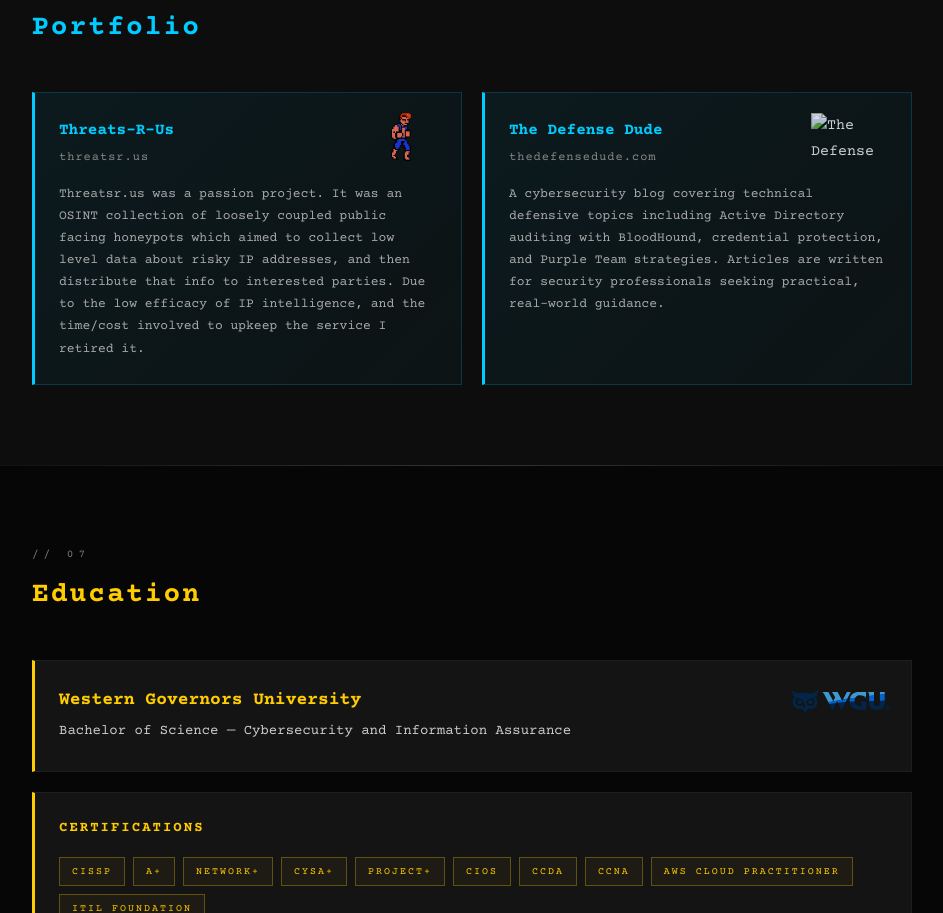
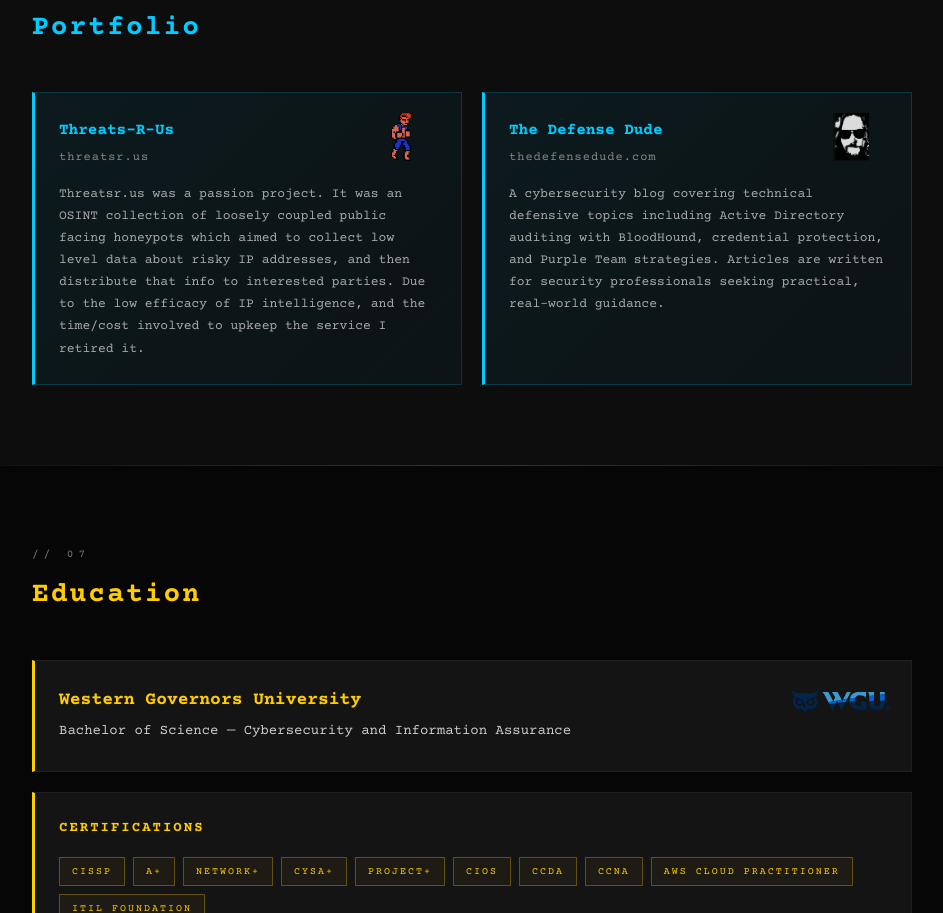
Before and after one commit to johnlockie/johnlockie.github.io, a plain HTML site: page index.html in a window 1280 px wide. Shown: the part 7287-8200 px from the top of the page, without its empty margins (168-1111 px from the left). Drawn offline with nearby package versions, Linux system fonts and the light colour scheme.

Commit message:
Fix Defense Dude logo to use correct image file

```diff
--- a/index.html
+++ b/index.html
@@ -1546,7 +1546,7 @@
     </div>
 
     <div class="port-card">
-      <img src="logos/defensedude.png" alt="The Defense Dude" class="port-logo">
+      <img src="logos/thedefensedude.png" alt="The Defense Dude" class="port-logo">
       <div class="port-card-title">The Defense Dude</div>
       <div class="port-card-url"><a href="https://thedefensedude.com" target="_blank" rel="noopener noreferrer">thedefensedude.com</a></div>
       <p>A cybersecurity blog covering technical defensive topics including Active Directory auditing with BloodHound, credential protection, and Purple Team strategies. Articles are written for security professionals seeking practical, real-world guidance.</p>
```
Also changed, not shown: logos/thedefensedude.png (added).
